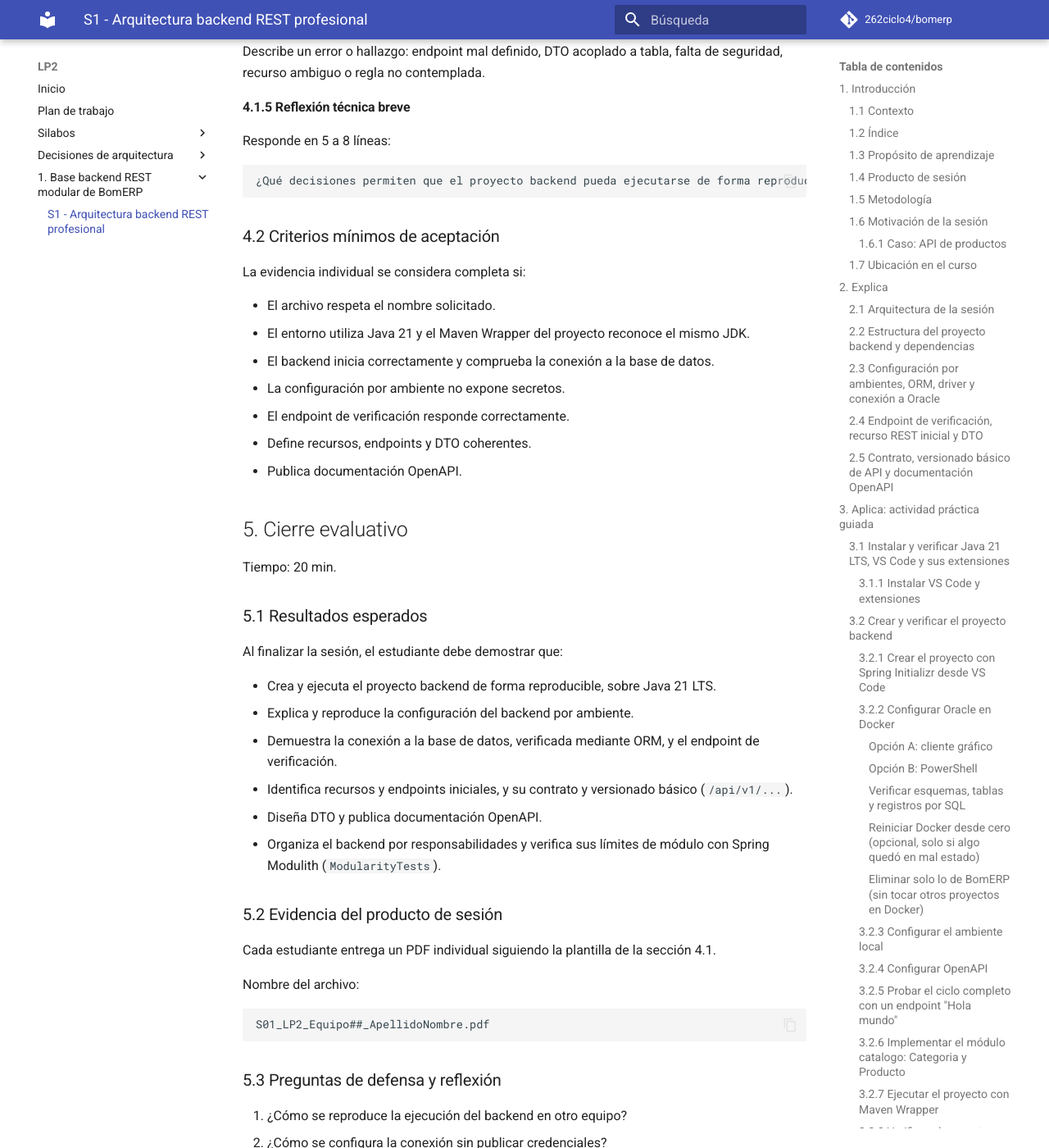
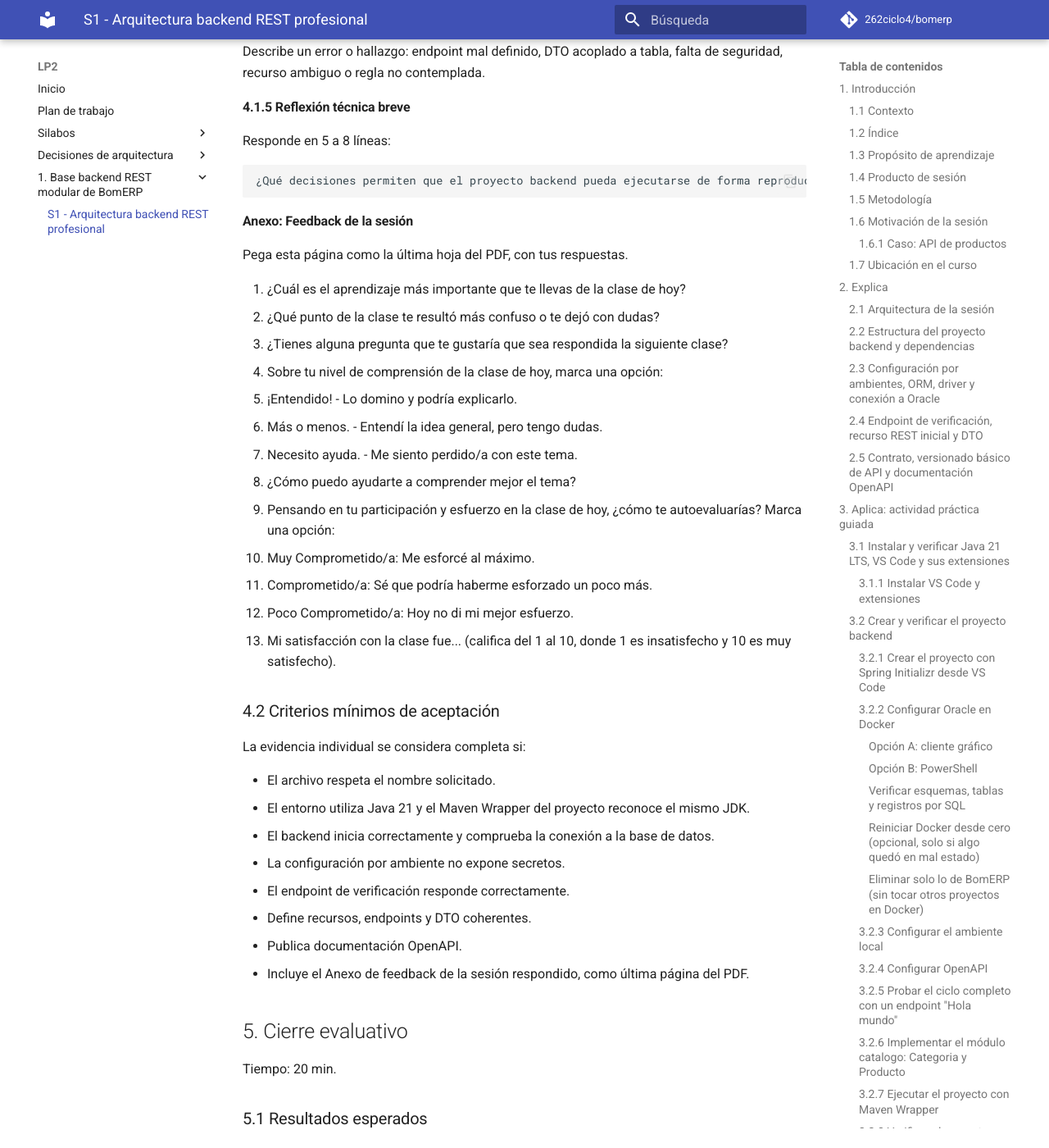
Before and after one commit to 262ciclo4/bomerp, an MkDocs documentation site: the page built from docs/lp2/sesiones/S01_Arquitectura_Backend_REST_Profesional.md, in a window 1280 px wide and 1400 px high, scrolled down 32136 px. Shown: the whole window at 82% size. Built offline with MkDocs 1.6.1 and Material for MkDocs 9.7.7, drawn with Linux system fonts in a browser that asks for light colours; comment, search, counter and statistics services are not loaded.

Commit message:
first commit

````diff
--- a/docs/lp2/sesiones/S01_Arquitectura_Backend_REST_Profesional.md
+++ b/docs/lp2/sesiones/S01_Arquitectura_Backend_REST_Profesional.md
@@ -1222,6 +1222,24 @@ Responde en 5 a 8 líneas:
 ¿Qué decisiones permiten que el proyecto backend pueda ejecutarse de forma reproducible en diferentes ambientes?
 ```
 
+#### Anexo: Feedback de la sesión
+
+Pega esta página como la última hoja del PDF, con tus respuestas.
+
+1. ¿Cuál es el aprendizaje más importante que te llevas de la clase de hoy?
+2. ¿Qué punto de la clase te resultó más confuso o te dejó con dudas?
+3. ¿Tienes alguna pregunta que te gustaría que sea respondida la siguiente clase?
+4. Sobre tu nivel de comprensión de la clase de hoy, marca una opción:
+   - ¡Entendido! - Lo domino y podría explicarlo.
+   - Más o menos. - Entendí la idea general, pero tengo dudas.
+   - Necesito ayuda. - Me siento perdido/a con este tema.
+5. ¿Cómo puedo ayudarte a comprender mejor el tema?
+6. Pensando en tu participación y esfuerzo en la clase de hoy, ¿cómo te autoevaluarías? Marca una opción:
+   - Muy Comprometido/a: Me esforcé al máximo.
+   - Comprometido/a: Sé que podría haberme esforzado un poco más.
+   - Poco Comprometido/a: Hoy no di mi mejor esfuerzo.
+7. Mi satisfacción con la clase fue... (califica del 1 al 10, donde 1 es insatisfecho y 10 es muy satisfecho).
+
 ### 4.2 Criterios mínimos de aceptación
 
 La evidencia individual se considera completa si:
@@ -1233,6 +1251,7 @@ La evidencia individual se considera completa si:
 - El endpoint de verificación responde correctamente.
 - Define recursos, endpoints y DTO coherentes.
 - Publica documentación OpenAPI.
+- Incluye el Anexo de feedback de la sesión respondido, como última página del PDF.
 
 ## 5. Cierre evaluativo
 
````
